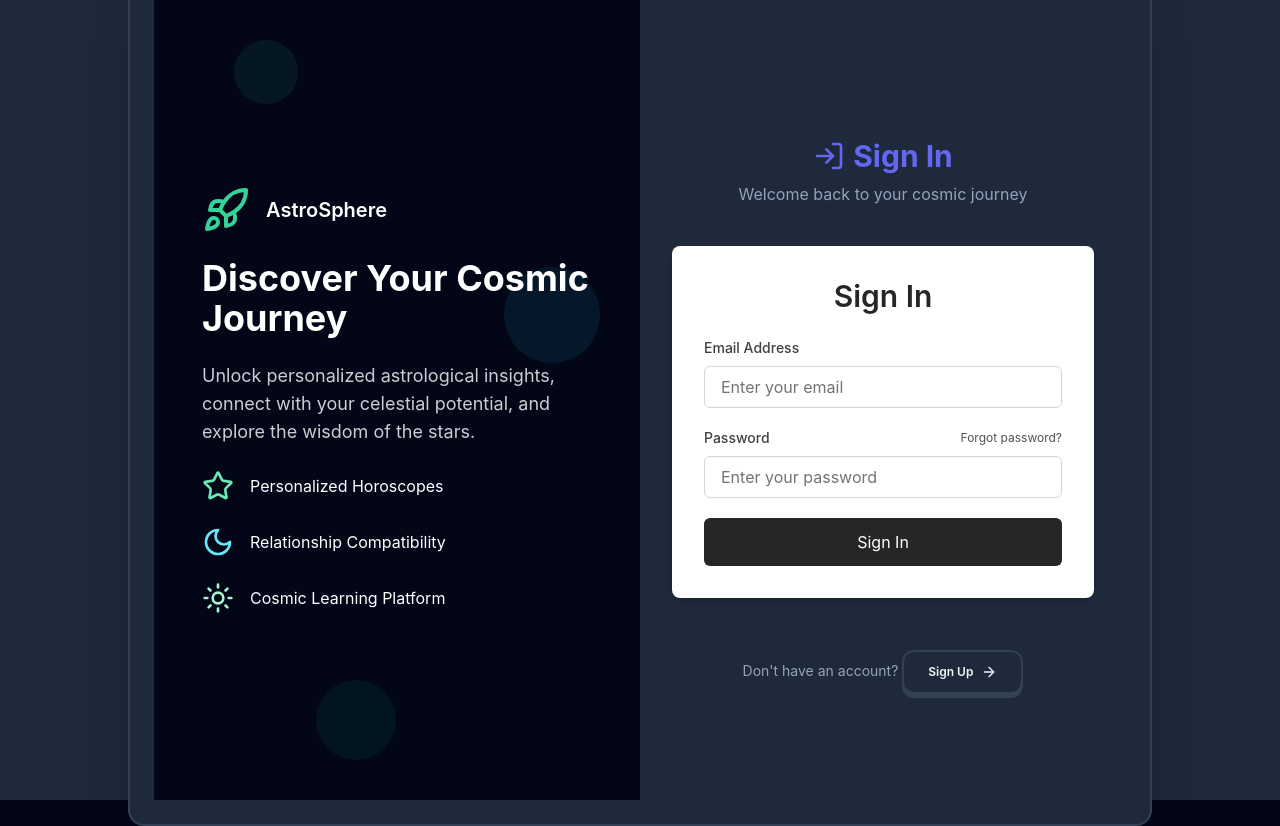
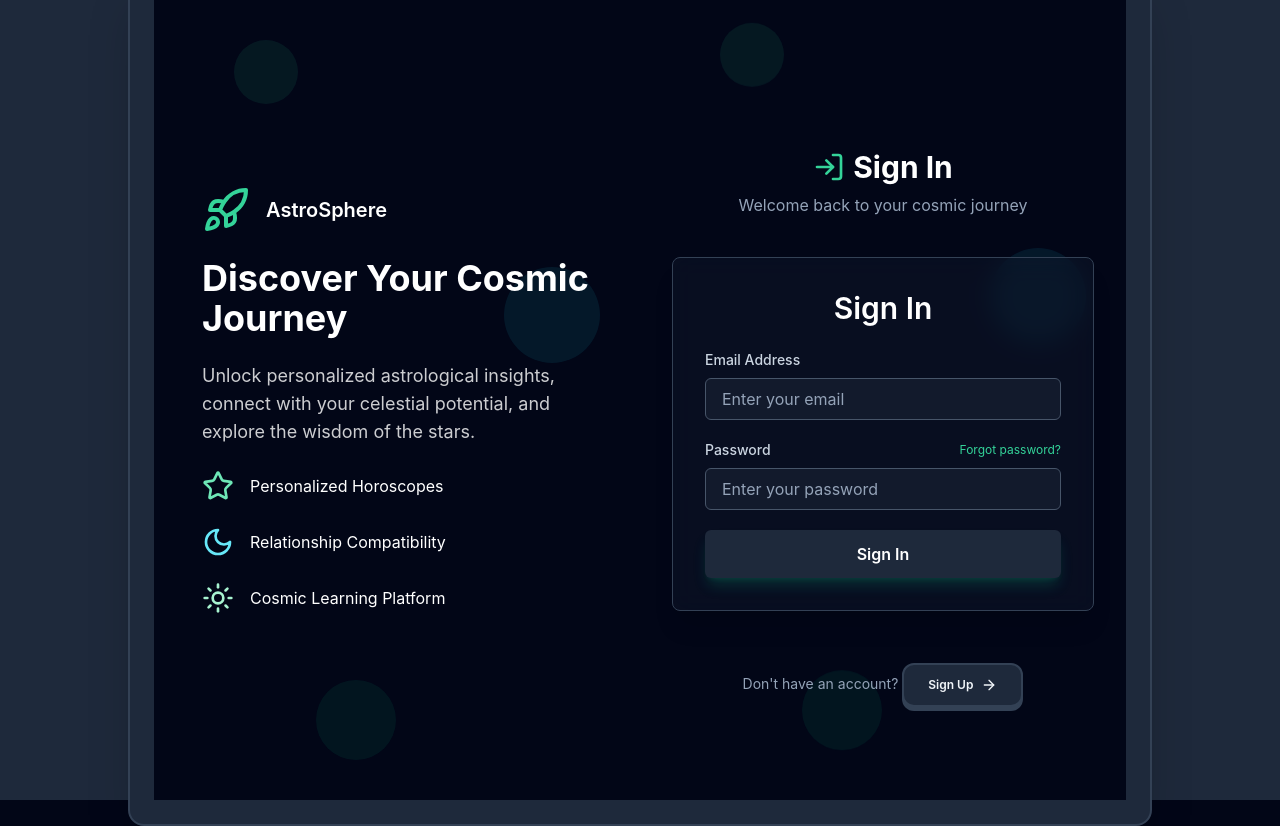
Before and after one commit to M-ayank2005/Astrosphere, a Next.js app: page /loginPage in a window 1280 px wide. Built offline with nearby package versions, Linux system fonts and the light colour scheme.

Commit message:
fixed ui of login page

```diff
--- a/src/app/loginPage/page.js
+++ b/src/app/loginPage/page.js
@@ -66,13 +66,18 @@ function Page() {
         </div>
 
         {/* Right Side - Authentication Form */}
-        <div className="flex flex-col justify-center h-screen space-y-6 bg-gradient-to-r from-blue-600/20 via-blue-500/20 to-blue-600/20 backdrop-blur-sm">
-          <div className={`w-full ${animation}`}>
+        <div className="flex flex-col justify-center h-screen space-y-6 relative overflow-hidden bg-slate-950">
+          <div className="absolute top-0 left-0 w-full h-full opacity-30 pointer-events-none">
+            <div className="absolute animate-float top-10 left-20 w-16 h-16 bg-emerald-400/30 rounded-full"></div>
+            <div className="absolute animate-float-delay top-1/3 right-10 w-24 h-24 bg-cyan-400/30 rounded-full"></div>
+            <div className="absolute animate-float-delay-2 bottom-10 left-1/3 w-20 h-20 bg-emerald-500/30 rounded-full"></div>
+          </div>
+          <div className={`w-full ${animation} relative z-10`}>
             {isSignIn ? (
               <div className=" pt-8 px-8 space-y-10">
                 <div className="text-center">
-                  <h2 className="text-3xl font-bold text-gradient flex items-center justify-center space-x-2">
-                    <LogIn className="w-8 h-8" />
+                  <h2 className="text-3xl font-bold text-white flex items-center justify-center space-x-2">
+                    <LogIn className="w-8 h-8 text-emerald-400" />
                     <span>Sign In</span>
                   </h2>
                   <p className="text-slate-400 mt-2">
@@ -98,8 +103,8 @@ function Page() {
             ) : (
               <div className="space-y-8 p-5">
                 <div className="text-center mb-8">
-                  <h2 className="text-3xl font-bold text-gradient flex items-center justify-center space-x-2">
-                    <UserPlus className="w-8 h-8" />
+                  <h2 className="text-3xl font-bold text-white flex items-center justify-center space-x-2">
+                    <UserPlus className="w-8 h-8 text-emerald-400" />
                     <span>Sign Up</span>
                   </h2>
                   <p className="text-slate-400 mt-2">
--- a/src/components/Signinform.jsx
+++ b/src/components/Signinform.jsx
@@ -43,8 +43,8 @@ const SignInForm = () => {
 
   return (
     <div className="flex items-center justify-center w-full">
-      <div className="bg-white p-8 space-y-6 rounded-lg shadow-md w-full max-w-md">
-        <h2 className="text-3xl font-semibold text-neutral-800 text-center mb-4">
+      <div className="bg-slate-900/50 backdrop-blur-md border border-slate-700 p-8 space-y-6 rounded-lg shadow-xl w-full max-w-md">
+        <h2 className="text-3xl font-semibold text-white text-center mb-4">
           Sign In
         </h2>
 
@@ -52,7 +52,7 @@ const SignInForm = () => {
           <div>
             <label
               htmlFor="email"
-              className="block text-sm font-medium text-neutral-700 mb-2"
+              className="block text-sm font-medium text-slate-300 mb-2"
             >
               Email Address
             </label>
@@ -63,7 +63,7 @@ const SignInForm = () => {
               autoComplete="email"
               placeholder="Enter your email"
               required
-              className="w-full px-4 py-2 border border-neutral-300 rounded-md focus:outline-none focus:ring-2 focus:ring-neutral-500 text-neutral-800 placeholder-neutral-500"
+              className="w-full px-4 py-2 bg-slate-800/50 border border-slate-600 rounded-md focus:outline-none focus:ring-2 focus:ring-emerald-500 text-white placeholder-slate-400"
             />
           </div>
 
@@ -71,13 +71,13 @@ const SignInForm = () => {
             <div className="flex justify-between items-center mb-2">
               <label
                 htmlFor="password"
-                className="block text-sm font-medium text-neutral-700"
+                className="block text-sm font-medium text-slate-300"
               >
                 Password
               </label>
               <button
                 type="button"
-                className="text-xs text-neutral-600 hover:text-neutral-800 transition-colors"
+                className="text-xs text-emerald-400 hover:text-emerald-300 transition-colors"
               >
                 Forgot password?
               </button>
@@ -89,7 +89,7 @@ const SignInForm = () => {
               autoComplete="current-password"
               placeholder="Enter your password"
               required
-              className="w-full px-4 py-2 border border-neutral-300 rounded-md focus:outline-none focus:ring-2 focus:ring-neutral-500 text-neutral-800 placeholder-neutral-500"
+              className="w-full px-4 py-2 bg-slate-800/50 border border-slate-600 rounded-md focus:outline-none focus:ring-2 focus:ring-emerald-500 text-white placeholder-slate-400"
             />
           </div>
 
@@ -97,7 +97,7 @@ const SignInForm = () => {
             <button
               type="submit"
               disabled={loading}
-              className="w-full py-3 bg-neutral-800 text-white rounded-md hover:bg-neutral-700 transition-colors focus:outline-none focus:ring-2 focus:ring-neutral-500"
+              className="w-full py-3 bg-gradient-to-r from-emerald-500 to-cyan-500 text-white font-semibold rounded-md hover:from-emerald-600 hover:to-cyan-600 transition-all focus:outline-none focus:ring-2 focus:ring-emerald-500 shadow-lg shadow-emerald-500/20"
             >
               {loading ? 'Signing in...' : 'Sign In'}
             </button>
```
Also changed, not shown: src/components/Signupform.jsx (+26 -26 lines).
